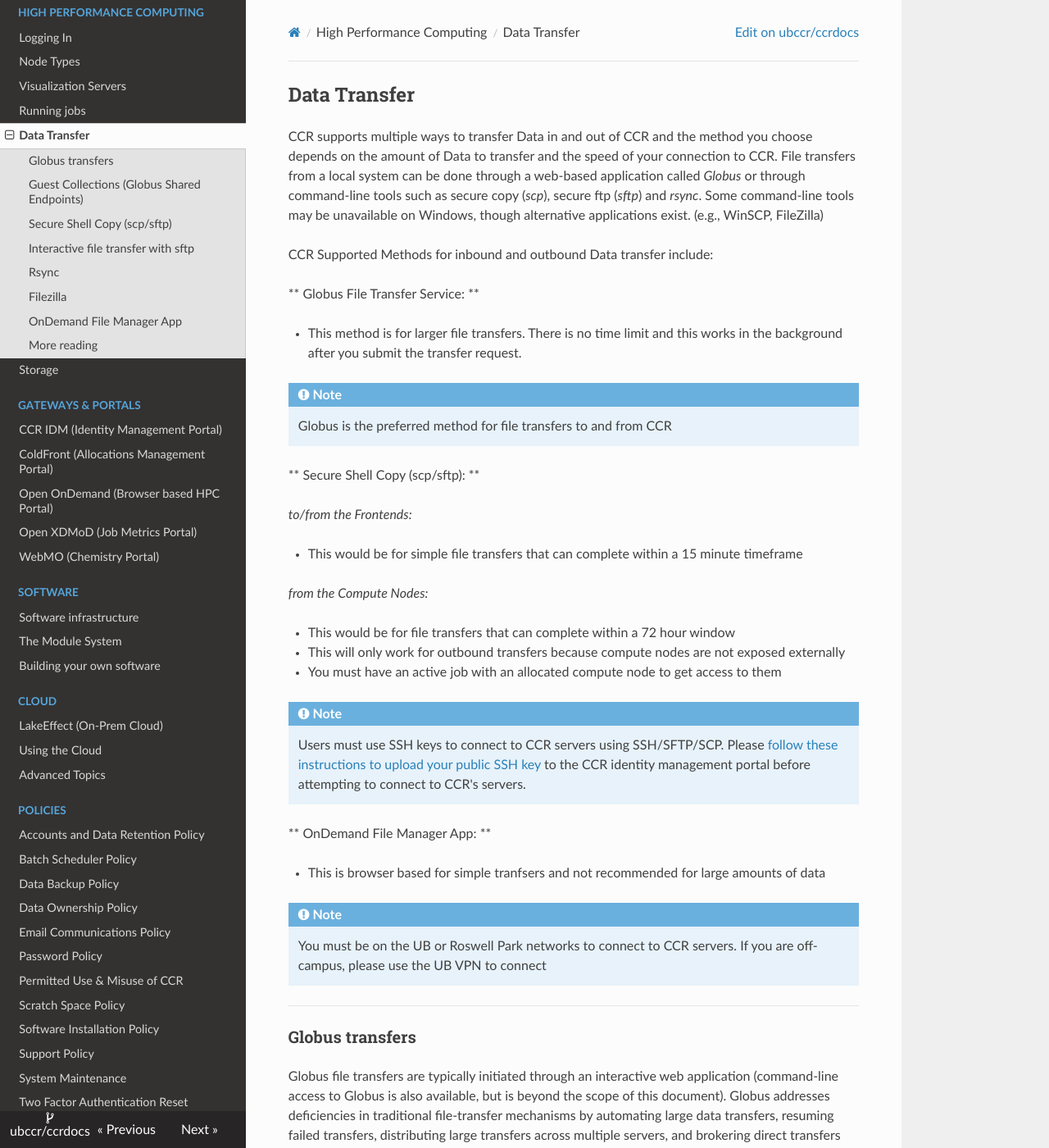
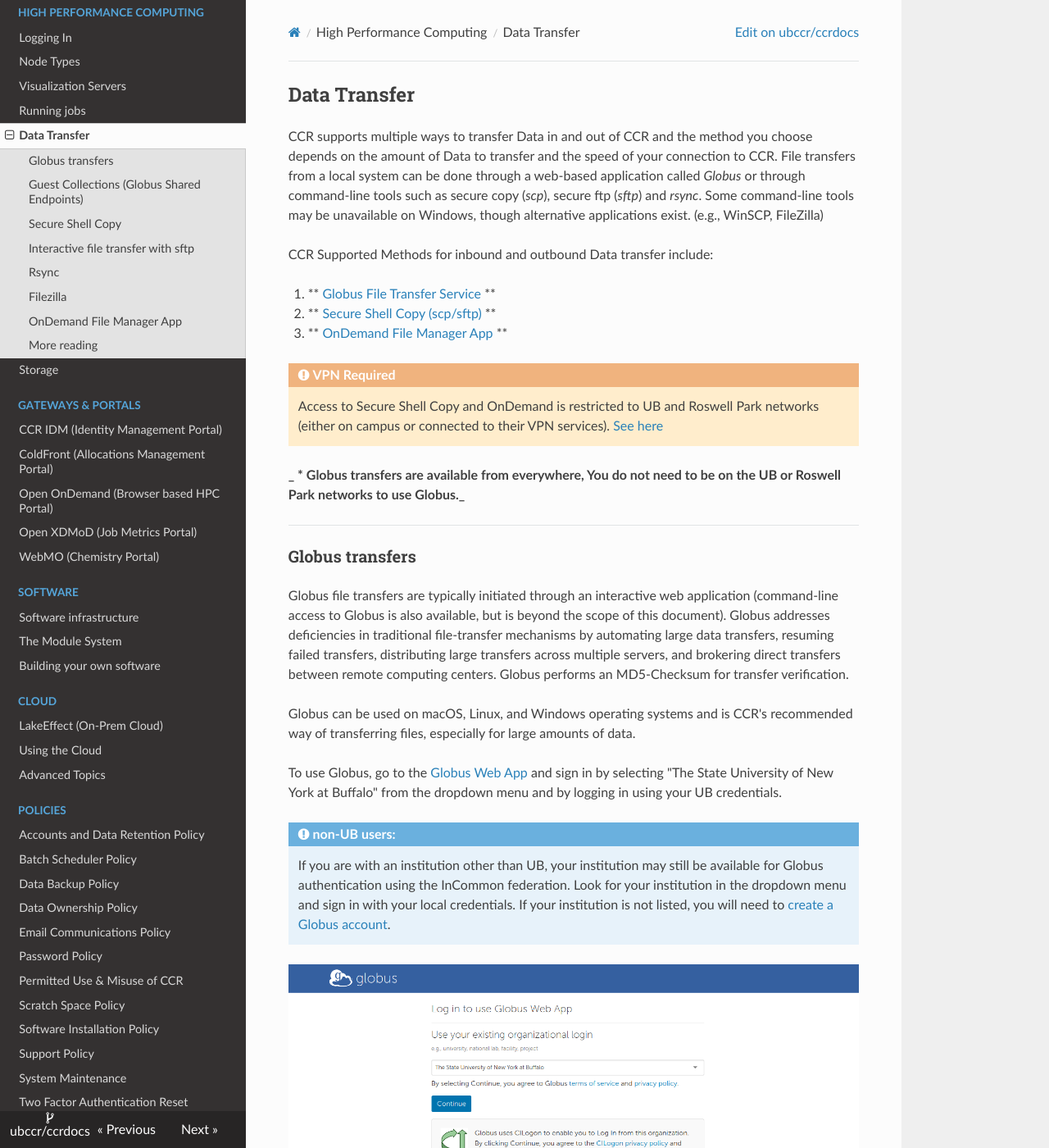
Before and after one commit to ubccr/ccrdocs, an MkDocs documentation site: the page built from pages/hpc/data-transfer.md, in a window 1280 px wide and 1400 px high. Shown: the whole window at 82% size. Built offline with MkDocs 1.6.1, drawn with Linux system fonts in a browser that asks for light colours; nearby versions of some CDN libraries; some of the changed text lies outside the part shown.

Commit message:
Cleaned up some formatting and reorganized the layout.

````diff
--- a/pages/hpc/data-transfer.md
+++ b/pages/hpc/data-transfer.md
@@ -12,31 +12,18 @@ applications exist. (e.g., WinSCP, FileZilla)
 
 CCR Supported Methods for inbound and outbound Data transfer include:
 
-** Globus File Transfer Service: **
+1. ** [Globus File Transfer Service](#globus-transfers) **
 
-* This method is for larger file transfers. There is no time limit and this works in the background after you submit the transfer request.
-!!! Note
-    Globus is the preferred method for file transfers to and from CCR
-** Secure Shell Copy (scp/sftp): **
+2. ** [Secure Shell Copy (scp/sftp)](#secure-shell-copy) **
 
-*to/from the Frontends:*
+3. ** [OnDemand File Manager App](#ondemand-file-manager-app) **
 
-* This would be for simple file transfers that can complete within a 15 minute timeframe
 
-*from the Compute Nodes:*
+!!! Warning "VPN Required"
+    Access to Secure Shell Copy and OnDemand is restricted to UB and Roswell Park networks
+    (either on campus or connected to their VPN services). [See here](../getting-access.md#vpn-access)
 
-* This would be for file transfers that can complete within a 72 hour window
-* This will only work for outbound transfers because compute nodes are not exposed externally
-* You must have an active job with an allocated compute node to get access to them
-!!! Note
-    Users must use SSH keys to connect to CCR servers using SSH/SFTP/SCP.  Please [follow these instructions to upload your public SSH key](../portals/idm.md#ssh-keys) to the CCR identity management portal before attempting to connect to CCR's servers.
-
-** OnDemand File Manager App: **
-
-* This is browser based for simple tranfsers and not recommended for large amounts of data
-
-!!! Note
-    You must be on the UB or Roswell Park networks to connect to CCR servers.  If you are off-campus, please use the UB VPN to connect
+**_ * Globus transfers are available from everywhere, You do not need to be on the UB or Roswell Park networks to use Globus._**
 
 ---
 
@@ -51,22 +38,20 @@ across multiple servers, and brokering direct transfers between remote
 computing centers. Globus performs an MD5-Checksum for transfer verification.
 
 Globus can be used on macOS, Linux, and Windows operating systems and
-is CCR's recommended way of transferring data.
+is CCR's recommended way of transferring files, especially for large amounts of data.
 
-!!! Note
-    The Globus Web App is accessable from everywhere. You do not need to be on the UB or Roswell Park networks to use Globus.
 
-[Sign into Globus Connect](https://app.globus.org/) by
+To use Globus, go to the [Globus Web App](https://app.globus.org/) and sign in by
 selecting "The State University of New York at Buffalo" from the dropdown menu
 and by logging in using your UB credentials.
 
-!!! Note
-    **_non-UB users:_** If you are with an institution other than UB, your institution may still be available for Globus authentication using the InCommon federation. Look for your institution in the dropdown menu and sign in with your local credentials. If your institution is not listed, you will need to [create a Globus account](https://www.globusid.org/create).
+!!! Note "non-UB users:"
+    If you are with an institution other than UB, your institution may still be available for Globus authentication using the InCommon federation. Look for your institution in the dropdown menu and sign in with your local credentials. If your institution is not listed, you will need to [create a Globus account](https://www.globusid.org/create).
 
 ![](../images/globus-login.png)
 
 CCR storage resources are available in Globus as mapped collections.
-You can connect to an CCR endpoint using the "collections"
+You can connect to a CCR endpoint using the "collections"
 field in the Globus web interface and searching for `UBuffalo - Center for Computational Research`.
 
 CCR Currently has 3 Collections:
@@ -103,18 +88,25 @@ Detailed information on creating Guest Collections is available [at
 docs.globus.org](https://docs.globus.org/how-to/share-files/).
 
 
-### Secure Shell Copy (scp/sftp)
+### Secure Shell Copy
 
 Command line terminal access is provided via the SSH protocol, while command line file transfer
 is available with sftp (Secure File Transfer Protocol) and scp (Secure Copy).
 The ssh, scp and sftp client software should be available on all Linux distributions
 as part of the operating system installation.
 
-!!! Warning
-    Users must use SSH keys to connect to CCR servers using SSH/SFTP/SCP.  Passwords are not accepted.
+*to/from the Frontends:*
 
-!!! Note
-    **SSH key-pairs** allow us to login without a password using SSH to CCR's login nodes. We keep our private key on our local machine and upload the matching public key to our CCR account. Once uploaded, we can login to any CCR server that supports SSH logins.  Please [follow these instructions to upload your public SSH key](../portals/idm.md#ssh-keys) to the CCR identity management portal before attempting to connect to CCR's servers.
+* This would be for simple file transfers that can complete within a 15 minute timeframe
+
+*from the Compute Nodes:*
+
+* This would be for file transfers that can complete within a 72 hour window
+* This will only work for outbound transfers because compute nodes are not exposed externally
+* You must have an active job with an allocated compute node to get access to them
+
+!!! Note "SSH Keys required"
+    Users must use SSH keys to connect to CCR servers using SSH/SFTP/SCP.  Please [follow these instructions to upload your public SSH key](../portals/idm.md#ssh-keys) to the CCR identity management portal before attempting to connect to CCR's servers.
 
 The Secure Copy utility, `scp`, can send data to and fetch data
 from a remote server.
@@ -137,7 +129,7 @@ scp -i <path-to-yourSSHKey> <username>@vortex.ccr.buffalo.edu.edu:<path-to-file>
 ```
 
 !!! Note
-    If you are running an SSH Agent locally that manages your private key you will not need to specify the key in the command line.
+    For any of the SSH based transfer methods, If you are running an SSH Agent locally that manages your private key you will not need to specify the key in the command line.
 
 Windows users can access scp through PowerShell or using a GUI
 application like [WinSCP](https://winscp.net/eng/docs/protocols).
@@ -190,7 +182,7 @@ only part of a file has changed). This can be very useful in reducing
 the amount of copies you may perform when synchronizing two
 datasets.
 
-!!! Note
+!!! Warning
     You will need to set the remote shell command to ssh. The default rsh is not secure and will not work at CCR.
 
 In the examples here, replace `<path-to-file>` with the path of the
@@ -210,9 +202,6 @@ rsync -e 'ssh -i <path-to-yourSSHKey>' -r <path-to-directory> <username>@vortex.
 rsync -e 'ssh -i <path-to-yourSSHKey>' -r <username>@vortex.ccr.buffalo.edu:<path-to-directory> <target-path>
 ```
 
-!!! Note
-    If you are running an SSH Agent locally with your private key imported you will not need to specify the key in the command line.
-
 **rsync** is not available on Windows by default, but [may be installed
 individually](https://www.itefix.net/cwrsync) or as part of [Windows
 Subsystem for Linux
@@ -230,13 +219,10 @@ Once installed, follow these steps to connect to CCR resources with Filezilla:
 
 ** Adding CCR as a site: **
 
-!!! Note
+!!! Note "SSH Keys Required"
     You will need the SSH Key setup in FileZilla so that it does not try and use a password. CCR will only allow SSH key authentication.
 
-**_If you are using an SSH Agent to manage you SSH Keys:_**
-
-!!! Note
-    Verify that your **SSH_AUTH_SOCK** environment variable has been set by the SSH Agent.
+If you are using an SSH Agent to manage you SSH Keys , Verify that your **SSH_AUTH_SOCK** environment variable has been set by the SSH Agent.
 
 ```bash
 $ echo $SSH_AUTH_SOCK
@@ -299,6 +285,8 @@ After the Site has been added you can connect to CCR by selecting it from the Si
 
 ### OnDemand File Manager App
 
+* This is browser based for simple tranfsers and not recommended for large amounts of data
+
 This infomation is avalable in our [Open OnDemand Documentation](../portals/ood.md)
 
 ### More reading
````
